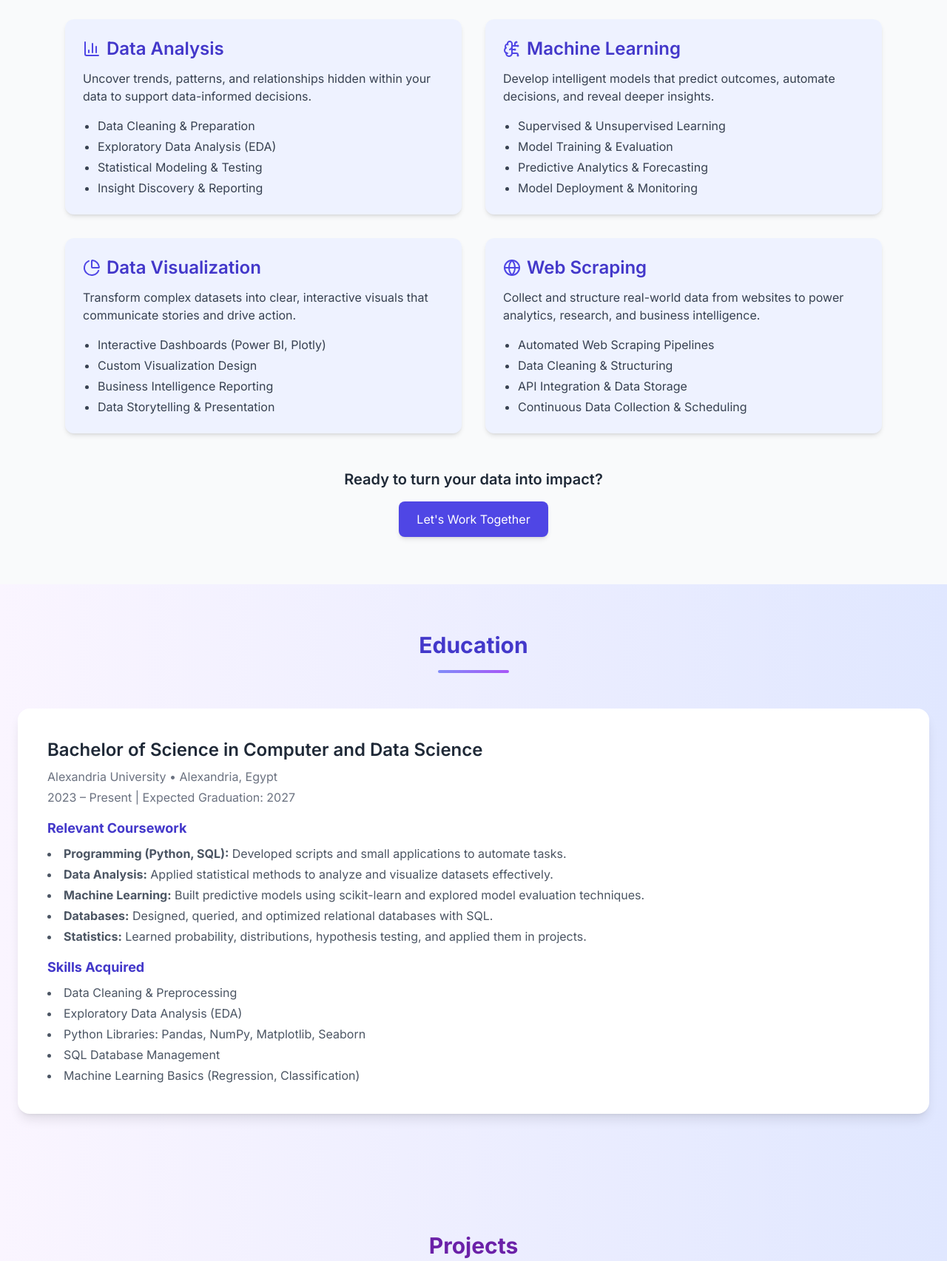
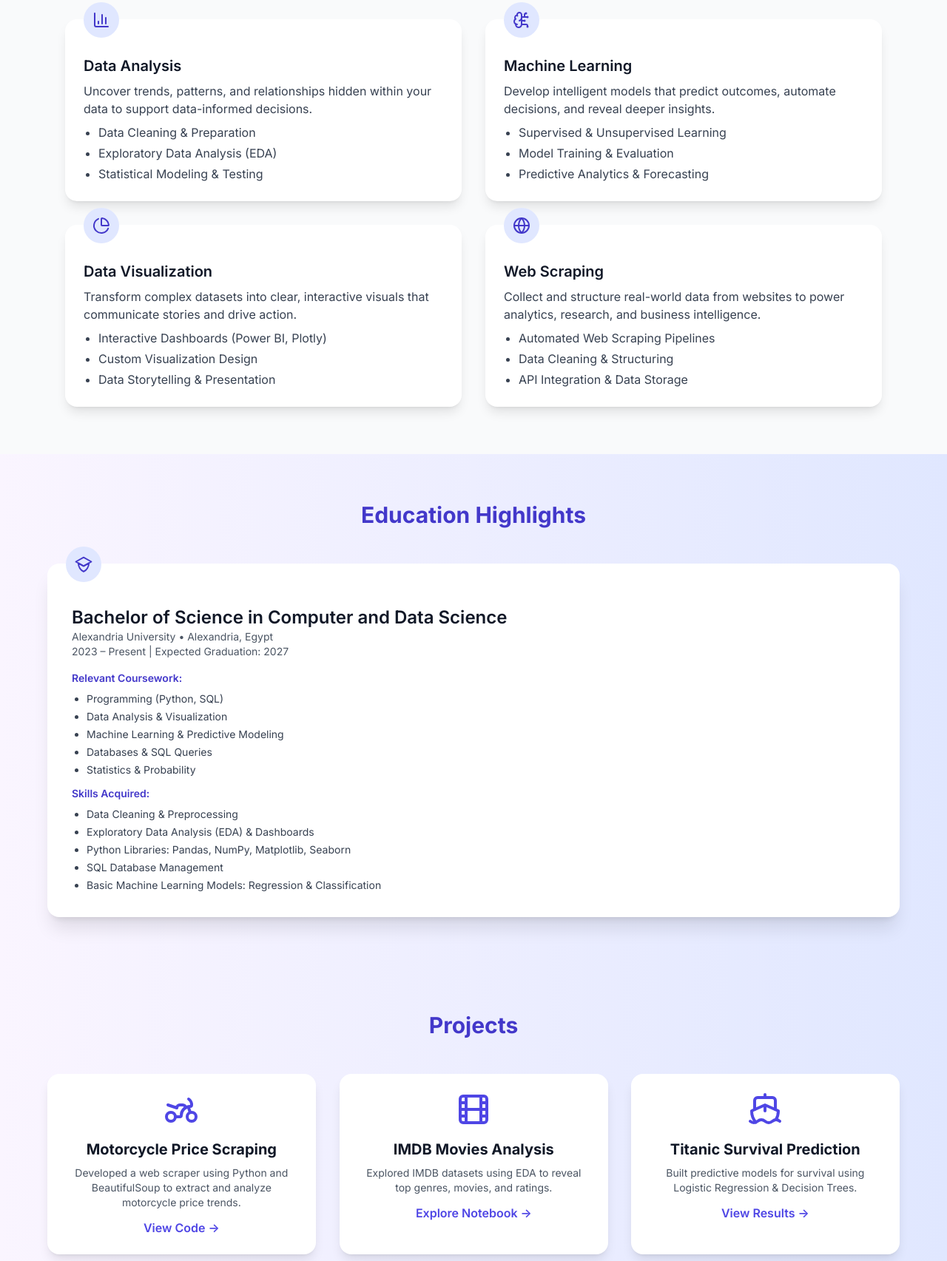
Before and after one commit to AbdalluHAhmed387/portfolio, a plain HTML site: page index.html in a window 1280 px wide. Shown: the part 985-2690 px from the top of the page at 74% size. Drawn offline with nearby package versions, Linux system fonts and the light colour scheme.

Commit message:
Add files via upload

```diff
--- a/index.html
+++ b/index.html
@@ -49,7 +49,7 @@
 
   <style>
     body { font-family: 'Inter', system-ui, -apple-system, Segoe UI, Roboto, sans-serif; scroll-behavior: smooth; }
-    .bg-hero { background: linear-gradient(135deg, #667eea 0%, #764ba2 100%); }
+    .bg-hero { background: linear-gradient(110deg, #021154 0%, #4a266c 100%); }
   </style>
 </head>
 
@@ -85,12 +85,12 @@
       <img src="https://img.icons8.com/fluency/60/combo-chart.png" class="w-12 h-12" alt="Profile Icon" loading="lazy"/>
       AbdalluH Ahmed
     </h1>
-    <p class="text-lg md:text-xl mt-3" data-aos="fade-up" data-aos-delay="100">Data Scientist | Python | SQL | Power BI | ML | Excel</p>
+    <p class="text-lg md:text-xl mt-3" data-aos="fade-up" data-aos-delay="100">Data Scientist | Python | SQL | ML | Power BI</p>
     <div class="mt-6 flex justify-center gap-3 flex-wrap" data-aos="fade-up" data-aos-delay="200">
-      <a href="https://github.com/AbdalluHAhmed387" class="px-5 py-2 bg-black text-white rounded-lg hover:bg-gray-800 flex items-center gap-2">
+      <a href="https://github.com/AbdalluHAhmed387" class="px-5 py-2 bg-black text-white rounded-lg hover:bg-gray-800 flex items-center gap-2" target="_blank">
         <img src="https://img.icons8.com/ios-glyphs/30/ffffff/github.png" class="w-5 h-5" alt="GitHub" loading="lazy"/> GitHub
       </a>
-      <a href="https://www.linkedin.com/in/abdalluhahmed387/" class="px-5 py-2 bg-blue-500 text-white rounded-lg hover:bg-blue-600 flex items-center gap-2">
+      <a href="https://www.linkedin.com/in/abdalluhahmed387/" class="px-5 py-2 bg-blue-500 text-white rounded-lg hover:bg-blue-600 flex items-center gap-2" target="_blank">
         <img src="https://img.icons8.com/ios-filled/30/ffffff/linkedin.png" class="w-5 h-5" alt="LinkedIn" loading="lazy"/> LinkedIn
       </a>
       <a href="#projects" class="px-5 py-2 bg-white text-indigo-700 rounded-lg hover:bg-gray-100 font-semibold">View My Work ↓</a>
@@ -154,93 +154,75 @@
 
 <!-- ====== Services ====== -->
 <section id="services" class="py-16 px-6 max-w-6xl mx-auto">
-  <h2 class="text-3xl font-bold mb-4 text-indigo-700 dark:text-indigo-400" data-aos="fade-right">
+  <h2 class="text-3xl font-bold mb-4 text-indigo-700 dark:text-indigo-400 text-center" data-aos="fade-right">
     My Services
   </h2>
-  <p class="text-lg text-gray-700 dark:text-gray-300 mb-12" data-aos="fade-up">
+  <p class="text-lg text-gray-700 dark:text-gray-300 mb-12 text-center" data-aos="fade-up">
     Delivering data-driven solutions that turn raw information into actionable insights and smarter business decisions.
   </p>
 
   <div class="grid md:grid-cols-2 gap-8" data-aos="fade-up">
     <!-- Data Analysis -->
-    <div class="service-card bg-indigo-50 dark:bg-gray-800 p-6 rounded-xl shadow-md transition-all duration-300">
-      <div class="flex items-center gap-2 mb-3">
-        <i data-lucide="bar-chart-3" class="w-6 h-6 text-indigo-600"></i>
-        <h3 class="text-2xl font-semibold text-indigo-700 dark:text-indigo-300">Data Analysis</h3>
+    <div class="relative group bg-white dark:bg-gray-800 p-6 rounded-2xl shadow-lg border border-transparent hover:border-indigo-500 transition-all duration-300 transform hover:-translate-y-2 hover:shadow-2xl">
+      <div class="absolute -top-6 left-6 w-12 h-12 flex items-center justify-center rounded-full bg-indigo-100 text-indigo-700">
+        <i data-lucide="bar-chart-3" class="w-6 h-6"></i>
       </div>
-      <p class="text-gray-700 dark:text-gray-300 mb-4">
-        Uncover trends, patterns, and relationships hidden within your data to support data-informed decisions.
-      </p>
-      <ul class="list-disc ml-5 text-gray-700 dark:text-gray-300 space-y-1">
+      <h3 class="font-semibold text-xl mt-6 group-hover:text-indigo-600">Data Analysis</h3>
+      <p class="text-gray-700 dark:text-gray-300 mt-2">Uncover trends, patterns, and relationships hidden within your data to support data-informed decisions.</p>
+      <ul class="list-disc ml-5 mt-2 text-gray-700 dark:text-gray-300 space-y-1">
         <li>Data Cleaning & Preparation</li>
         <li>Exploratory Data Analysis (EDA)</li>
         <li>Statistical Modeling & Testing</li>
-        <li>Insight Discovery & Reporting</li>
       </ul>
+      <a href="#contact" class="absolute bottom-4 right-4 text-indigo-600 text-sm font-medium opacity-0 group-hover:opacity-100 transition-opacity">Learn More →</a>
     </div>
 
     <!-- Machine Learning -->
-    <div class="service-card bg-indigo-50 dark:bg-gray-800 p-6 rounded-xl shadow-md transition-all duration-300">
-      <div class="flex items-center gap-2 mb-3">
-        <i data-lucide="brain-circuit" class="w-6 h-6 text-indigo-600"></i>
-        <h3 class="text-2xl font-semibold text-indigo-700 dark:text-indigo-300">Machine Learning</h3>
+    <div class="relative group bg-white dark:bg-gray-800 p-6 rounded-2xl shadow-lg border border-transparent hover:border-indigo-500 transition-all duration-300 transform hover:-translate-y-2 hover:shadow-2xl">
+      <div class="absolute -top-6 left-6 w-12 h-12 flex items-center justify-center rounded-full bg-indigo-100 text-indigo-700">
+        <i data-lucide="brain-circuit" class="w-6 h-6"></i>
       </div>
-      <p class="text-gray-700 dark:text-gray-300 mb-4">
-        Develop intelligent models that predict outcomes, automate decisions, and reveal deeper insights.
-      </p>
-      <ul class="list-disc ml-5 text-gray-700 dark:text-gray-300 space-y-1">
+      <h3 class="font-semibold text-xl mt-6 group-hover:text-indigo-600">Machine Learning</h3>
+      <p class="text-gray-700 dark:text-gray-300 mt-2">Develop intelligent models that predict outcomes, automate decisions, and reveal deeper insights.</p>
+      <ul class="list-disc ml-5 mt-2 text-gray-700 dark:text-gray-300 space-y-1">
         <li>Supervised & Unsupervised Learning</li>
         <li>Model Training & Evaluation</li>
         <li>Predictive Analytics & Forecasting</li>
-        <li>Model Deployment & Monitoring</li>
       </ul>
+      <a href="#contact" class="absolute bottom-4 right-4 text-indigo-600 text-sm font-medium opacity-0 group-hover:opacity-100 transition-opacity">Learn More →</a>
     </div>
 
     <!-- Data Visualization -->
-    <div class="service-card bg-indigo-50 dark:bg-gray-800 p-6 rounded-xl shadow-md transition-all duration-300">
-      <div class="flex items-center gap-2 mb-3">
-        <i data-lucide="pie-chart" class="w-6 h-6 text-indigo-600"></i>
-        <h3 class="text-2xl font-semibold text-indigo-700 dark:text-indigo-300">Data Visualization</h3>
+    <div class="relative group bg-white dark:bg-gray-800 p-6 rounded-2xl shadow-lg border border-transparent hover:border-indigo-500 transition-all duration-300 transform hover:-translate-y-2 hover:shadow-2xl">
+      <div class="absolute -top-6 left-6 w-12 h-12 flex items-center justify-center rounded-full bg-indigo-100 text-indigo-700">
+        <i data-lucide="pie-chart" class="w-6 h-6"></i>
       </div>
-      <p class="text-gray-700 dark:text-gray-300 mb-4">
-        Transform complex datasets into clear, interactive visuals that communicate stories and drive action.
-      </p>
-      <ul class="list-disc ml-5 text-gray-700 dark:text-gray-300 space-y-1">
+      <h3 class="font-semibold text-xl mt-6 group-hover:text-indigo-600">Data Visualization</h3>
+      <p class="text-gray-700 dark:text-gray-300 mt-2">Transform complex datasets into clear, interactive visuals that communicate stories and drive action.</p>
+      <ul class="list-disc ml-5 mt-2 text-gray-700 dark:text-gray-300 space-y-1">
         <li>Interactive Dashboards (Power BI, Plotly)</li>
         <li>Custom Visualization Design</li>
-        <li>Business Intelligence Reporting</li>
         <li>Data Storytelling & Presentation</li>
       </ul>
+      <a href="#contact" class="absolute bottom-4 right-4 text-indigo-600 text-sm font-medium opacity-0 group-hover:opacity-100 transition-opacity">Learn More →</a>
     </div>
 
     <!-- Web Scraping -->
-    <div class="service-card bg-indigo-50 dark:bg-gray-800 p-6 rounded-xl shadow-md transition-all duration-300">
-      <div class="flex items-center gap-2 mb-3">
-        <i data-lucide="globe" class="w-6 h-6 text-indigo-600"></i>
-        <h3 class="text-2xl font-semibold text-indigo-700 dark:text-indigo-300">Web Scraping</h3>
+    <div class="relative group bg-white dark:bg-gray-800 p-6 rounded-2xl shadow-lg border border-transparent hover:border-indigo-500 transition-all duration-300 transform hover:-translate-y-2 hover:shadow-2xl">
+      <div class="absolute -top-6 left-6 w-12 h-12 flex items-center justify-center rounded-full bg-indigo-100 text-indigo-700">
+        <i data-lucide="globe" class="w-6 h-6"></i>
       </div>
-      <p class="text-gray-700 dark:text-gray-300 mb-4">
-        Collect and structure real-world data from websites to power analytics, research, and business intelligence.
-      </p>
-      <ul class="list-disc ml-5 text-gray-700 dark:text-gray-300 space-y-1">
+      <h3 class="font-semibold text-xl mt-6 group-hover:text-indigo-600">Web Scraping</h3>
+      <p class="text-gray-700 dark:text-gray-300 mt-2">Collect and structure real-world data from websites to power analytics, research, and business intelligence.</p>
+      <ul class="list-disc ml-5 mt-2 text-gray-700 dark:text-gray-300 space-y-1">
         <li>Automated Web Scraping Pipelines</li>
         <li>Data Cleaning & Structuring</li>
         <li>API Integration & Data Storage</li>
-        <li>Continuous Data Collection & Scheduling</li>
       </ul>
+      <a href="#contact" class="absolute bottom-4 right-4 text-indigo-600 text-sm font-medium opacity-0 group-hover:opacity-100 transition-opacity">Learn More →</a>
     </div>
   </div>
-
-  <div class="text-center mt-12" data-aos="fade-up">
-    <h3 class="text-xl font-semibold text-gray-800 dark:text-gray-200 mb-4">
-      Ready to turn your data into impact?
-    </h3>
-    <a href="#contact" class="inline-block bg-indigo-600 text-white font-medium px-6 py-3 rounded-lg shadow-md hover:bg-indigo-700 transition-all duration-300">
-      Let's Work Together
-    </a>
-  </div>
 </section>
-
 <!-- ====== Hover Style (Like Projects) ====== -->
 <style>
   .service-card:hover {
@@ -254,85 +236,114 @@
 <script>lucide.createIcons();</script>
 
 
+<!-- ====== Education Highlights ====== -->
+<section id="education" class="py-16 px-6 bg-gradient-to-r from-purple-50 to-indigo-100 dark:from-gray-800 dark:to-gray-700">
+  <div class="max-w-6xl mx-auto">
+    <h2 class="text-3xl font-bold mb-12 text-center text-indigo-700 dark:text-indigo-400" data-aos="zoom-in">Education Highlights</h2>
 
-<!-- ====== Education ====== -->
-<section id="education" class="py-16 px-6 bg-gradient-to-r from-purple-50 to-indigo-100 dark:from-gray-800 dark:to-gray-700">
+    <div class="grid md:grid-cols-1 gap-10">
+      <!-- Bachelor Degree Card -->
+      <div class="relative group bg-white dark:bg-gray-800 p-8 rounded-2xl shadow-xl border border-transparent hover:border-indigo-500 transition-all duration-300 transform hover:-translate-y-2 hover:shadow-2xl" data-aos="fade-up">
 
-  <!-- Section Header centered -->
-  <div class="max-w-3xl mx-auto mb-12 text-center" data-aos="fade-up" data-aos-duration="1000">
-    <h2 class="text-3xl font-bold text-indigo-700 dark:text-indigo-400 mb-4">
-      Education
-    </h2>
-    <div class="h-1 w-24 mx-auto bg-gradient-to-r from-indigo-400 to-purple-500 rounded-full mb-6"></div>
+        <!-- Icon -->
+        <div class="absolute -top-6 left-6 w-12 h-12 flex items-center justify-center rounded-full bg-indigo-100 text-indigo-700">
+          <svg xmlns="http://www.w3.org/2000/svg" class="w-7 h-7" fill="none" viewBox="0 0 24 24" stroke="currentColor" stroke-width="1.6">
+            <path stroke-linecap="round" stroke-linejoin="round" d="M12 14l9-5-9-5-9 5 9 5z" />
+            <path stroke-linecap="round" stroke-linejoin="round" d="M12 14l6.16-3.422A12.083 12.083 0 0112 20.5a12.083 12.083 0 01-6.16-9.922L12 14z" />
+          </svg>
         </div>
 
-  <!-- Degree Card aligned left with full details -->
-  <div class="bg-white dark:bg-gray-800 shadow-lg rounded-2xl p-8 md:p-10 mb-8" data-aos="fade-up" data-aos-delay="100">
-    <h3 class="text-2xl font-semibold text-gray-800 dark:text-white mb-2">Bachelor of Science in Computer and Data Science</h3>
-    <p class="text-gray-500 dark:text-gray-400 mb-1">Alexandria University • Alexandria, Egypt</p>
-    <p class="text-gray-500 dark:text-gray-400 mb-4">2023 – Present | Expected Graduation: 2027</p>
+        <!-- Degree Info -->
+        <h3 class="font-semibold text-2xl mt-6 group-hover:text-indigo-600">Bachelor of Science in Computer and Data Science</h3>
+        <p class="text-sm text-gray-600 dark:text-gray-400">Alexandria University • Alexandria, Egypt</p>
+        <p class="text-sm text-gray-600 dark:text-gray-400 mb-4">2023 – Present | Expected Graduation: 2027</p>
 
-    <!-- Relevant Coursework -->
-    <h4 class="text-lg font-bold text-indigo-700 dark:text-indigo-400 mb-2">Relevant Coursework</h4>
-    <ul class="list-disc list-inside text-gray-600 dark:text-gray-300 space-y-1 mb-4">
-      <li><strong>Programming (Python, SQL):</strong> Developed scripts and small applications to automate tasks.</li>
-      <li><strong>Data Analysis:</strong> Applied statistical methods to analyze and visualize datasets effectively.</li>
-      <li><strong>Machine Learning:</strong> Built predictive models using scikit-learn and explored model evaluation techniques.</li>
-      <li><strong>Databases:</strong> Designed, queried, and optimized relational databases with SQL.</li>
-      <li><strong>Statistics:</strong> Learned probability, distributions, hypothesis testing, and applied them in projects.</li>
+        <!-- Coursework -->
+        <p class="font-semibold text-sm text-indigo-700 dark:text-indigo-400">Relevant Coursework:</p>
+        <ul class="list-disc pl-5 mt-2 text-sm text-gray-700 dark:text-gray-300 space-y-1 mb-3">
+          <li>Programming (Python, SQL)</li>
+          <li>Data Analysis & Visualization</li>
+          <li>Machine Learning & Predictive Modeling</li>
+          <li>Databases & SQL Queries</li>
+          <li>Statistics & Probability</li>
         </ul>
 
         <!-- Skills Acquired -->
-    <h4 class="text-lg font-bold text-indigo-700 dark:text-indigo-400 mb-2">Skills Acquired</h4>
-    <ul class="list-disc list-inside text-gray-600 dark:text-gray-300 space-y-1">
+        <p class="font-semibold text-sm text-indigo-700 dark:text-indigo-400">Skills Acquired:</p>
+        <ul class="list-disc pl-5 mt-2 text-sm text-gray-700 dark:text-gray-300 space-y-1">
           <li>Data Cleaning & Preprocessing</li>
-      <li>Exploratory Data Analysis (EDA)</li>
+          <li>Exploratory Data Analysis (EDA) & Dashboards</li>
           <li>Python Libraries: Pandas, NumPy, Matplotlib, Seaborn</li>
           <li>SQL Database Management</li>
-      <li>Machine Learning Basics (Regression, Classification)</li>
+          <li>Basic Machine Learning Models: Regression & Classification</li>
         </ul>
+      </div>
+    </div>
   </div>
 </section>
 
-
 <!-- ====== Projects ====== -->
 <section id="projects" class="py-16 px-6 bg-gradient-to-r from-purple-50 to-indigo-100 dark:from-gray-800 dark:to-gray-700">
-  <h2 class="text-3xl font-bold mb-10 text-center text-purple-800 dark:text-white" data-aos="zoom-in">Projects</h2>
+  <h2 class="text-3xl font-bold mb-12 text-center text-indigo-700 dark:text-indigo-400" data-aos="zoom-in">Projects</h2>
+
   <div class="grid md:grid-cols-3 sm:grid-cols-2 gap-8 max-w-6xl mx-auto">
 
     <!-- Motorcycle Project -->
-    <article class="bg-white dark:bg-gray-800 shadow-lg rounded-2xl p-6 text-center" data-aos="flip-left">
-      <img src="https://img.icons8.com/ios-filled/80/667eea/motorcycle.png" class="mx-auto mb-4" alt="Motorcycle Icon" loading="lazy" />
-      <h3 class="font-bold text-xl mb-2">Motorcycle Price Scraping</h3>
+    <article class="project-card relative group bg-white dark:bg-gray-800 shadow-lg rounded-2xl p-6 text-center transition-all duration-300 transform hover:-translate-y-2 hover:shadow-2xl" data-aos="flip-left">
+      <div class="flex justify-center mb-4">
+        <i data-lucide="motorbike" class="w-12 h-12 text-indigo-600"></i>
+      </div>
+      <h3 class="font-bold text-xl mb-2 group-hover:text-indigo-600">Motorcycle Price Scraping</h3>
       <p class="text-gray-600 dark:text-gray-300 text-sm">Developed a web scraper using Python and BeautifulSoup to extract and analyze motorcycle price trends.</p>
       <div class="mt-3 flex justify-center gap-3">
-        <a href="https://github.com/AbdalluHAhmed387/motrocycle" class="text-indigo-600 font-semibold hover:underline">View Code →</a>
+        <a href="https://github.com/AbdalluHAhmed387/motrocycle" class="text-indigo-600 font-semibold hover:underline" target="_blank">View Code →</a>
       </div>
     </article>
 
     <!-- IMDB Project -->
-    <article class="bg-white dark:bg-gray-800 shadow-lg rounded-2xl p-6 text-center" data-aos="flip-up">
-      <img src="https://img.icons8.com/color/96/imdb.png" class="mx-auto mb-4" alt="IMDB Icon" loading="lazy" />
-      <h3 class="font-bold text-xl mb-2">IMDB Movies Analysis</h3>
+    <article class="project-card relative group bg-white dark:bg-gray-800 shadow-lg rounded-2xl p-6 text-center transition-all duration-300 transform hover:-translate-y-2 hover:shadow-2xl" data-aos="flip-up">
+      <div class="flex justify-center mb-4">
+        <i data-lucide="film" class="w-12 h-12 text-indigo-600"></i>
+      </div>
+      <h3 class="font-bold text-xl mb-2 group-hover:text-indigo-600">IMDB Movies Analysis</h3>
       <p class="text-gray-600 dark:text-gray-300 text-sm">Explored IMDB datasets using EDA to reveal top genres, movies, and ratings.</p>
       <div class="mt-3 flex justify-center gap-3">
-        <a href="https://github.com/AbdalluHAhmed387/Movies" class="text-indigo-600 font-semibold hover:underline">Explore Notebook →</a>
+        <a href="https://github.com/AbdalluHAhmed387/Movies" class="text-indigo-600 font-semibold hover:underline" target="_blank">Explore Notebook →</a>
       </div>
     </article>
 
     <!-- Titanic Project -->
-    <article class="bg-white dark:bg-gray-800 shadow-lg rounded-2xl p-6 text-center" data-aos="flip-right">
-      <img src="https://img.icons8.com/ios-filled/80/667eea/cruise-ship.png" class="mx-auto mb-4" alt="Titanic Icon" loading="lazy" />
-      <h3 class="font-bold text-xl mb-2">Titanic Survival Prediction</h3>
+    <article class="project-card relative group bg-white dark:bg-gray-800 shadow-lg rounded-2xl p-6 text-center transition-all duration-300 transform hover:-translate-y-2 hover:shadow-2xl" data-aos="flip-right">
+      <div class="flex justify-center mb-4">
+        <i data-lucide="ship" class="w-12 h-12 text-indigo-600"></i>
+      </div>
+      <h3 class="font-bold text-xl mb-2 group-hover:text-indigo-600">Titanic Survival Prediction</h3>
       <p class="text-gray-600 dark:text-gray-300 text-sm">Built predictive models for survival using Logistic Regression & Decision Trees.</p>
       <div class="mt-3 flex justify-center gap-3">
-        <a href="https://github.com/AbdalluHAhmed387/Titanic" class="text-indigo-600 font-semibold hover:underline">View Results →</a>
+        <a href="https://github.com/AbdalluHAhmed387/Titanic" class="text-indigo-600 font-semibold hover:underline" target="_blank">View Results →</a>
       </div>
     </article>
 
   </div>
 </section>
 
+<!-- ====== Project Hover Effect Style ====== -->
+<style>
+  .project-card {
+    cursor: pointer;
+    transition: all 0.3s ease;
+  }
+  .project-card:hover {
+    transform: translateY(-6px);
+    box-shadow: 0 12px 24px rgba(0,0,0,0.15);
+    filter: brightness(1.05);
+  }
+</style>
+
+<!-- ====== Lucide Icons Initialization ====== -->
+<script>
+  lucide.createIcons();
+</script>
 <!-- ====== Certificates ====== -->
 <section id="certificates" class="py-16 px-6 bg-gradient-to-b from-indigo-50 to-white dark:from-gray-900 dark:to-gray-800">
   <div class="max-w-6xl mx-auto">
@@ -365,8 +376,8 @@
       </div>
 
       <!-- Sprints x Microsoft Certificate -->
-      <div class="relative group bg-white dark:bg-gray-800 p-6 rounded-2xl shadow-xl border border-transparent hover:border-green-500 transition-all duration-300 transform hover:-translate-y-2 hover:shadow-2xl" data-aos="fade-up" data-aos-delay="200">
-        <div class="absolute -top-6 left-6 w-12 h-12 flex items-center justify-center rounded-full bg-green-100 text-green-700">
+      <div class="relative group bg-white dark:bg-gray-800 p-6 rounded-2xl shadow-xl border border-transparent hover:border-indigo-500 transition-all duration-300 transform hover:-translate-y-2 hover:shadow-2xl" data-aos="fade-up" data-aos-delay="200">
+        <div class="absolute -top-6 left-6 w-12 h-12 flex items-center justify-center rounded-full bg-indigo-100 text-indigo-700">
           <!-- Microsoft Style Icon -->
           <svg xmlns="http://www.w3.org/2000/svg" class="w-7 h-7" fill="currentColor" viewBox="0 0 24 24">
             <rect x="3" y="3" width="8" height="8" rx="1.5"/>
@@ -376,11 +387,11 @@
           </svg>
         </div>
 
-        <h3 class="font-semibold text-xl mt-6 group-hover:text-green-600">AI & Machine Learning Trainee</h3>
+        <h3 class="font-semibold text-xl mt-6 group-hover:text-indigo-600">AI & Machine Learning Trainee</h3>
         <p class="text-sm text-gray-600 dark:text-gray-400">Sprints x Microsoft Summer Camp • Remote</p>
         <p class="text-sm text-gray-600 dark:text-gray-400 mb-3">July 2025 – September 2025</p>
 
-        <p class="font-semibold text-sm text-green-700 dark:text-green-400">Key Achievements:</p>
+        <p class="font-semibold text-sm text-indigo-700 dark:text-indigo-400">Key Achievements:</p>
         <ul class="list-disc pl-5 mt-2 text-sm text-gray-700 dark:text-gray-300 space-y-1">
           <li>Completed <strong>40+ hours</strong> of intensive training in <strong>AI and Machine Learning</strong>.</li>
           <li>Built and optimized <strong>supervised & unsupervised models</strong> (Regression, Classification, Clustering) using Python & scikit-learn.</li>
@@ -389,12 +400,12 @@
           <li>Collaborated on team projects to design and implement AI-driven solutions.</li>
         </ul>
 
-        <a href="assets/Sprints_Microsoft_Certificate.pdf" target="_blank" class="text-green-600 text-sm font-medium mt-4 inline-block hover:underline">View Credential →</a>
+        <a href="assets/Sprints_Microsoft_Certificate.pdf" target="_blank" class="text-indigo-600 text-sm font-medium mt-4 inline-block hover:underline">View Credential →</a>
       </div>
 
       <!-- QWorld Certificate -->
-      <div class="relative group bg-white dark:bg-gray-800 p-6 rounded-2xl shadow-xl border border-transparent hover:border-purple-500 transition-all duration-300 transform hover:-translate-y-2 hover:shadow-2xl" data-aos="fade-up" data-aos-delay="300">
-        <div class="absolute -top-6 left-6 w-12 h-12 flex items-center justify-center rounded-full bg-purple-100 text-purple-700">
+      <div class="relative group bg-white dark:bg-gray-800 p-6 rounded-2xl shadow-xl border border-transparent hover:border-indigo-500 transition-all duration-300 transform hover:-translate-y-2 hover:shadow-2xl" data-aos="fade-up" data-aos-delay="300">
+        <div class="absolute -top-6 left-6 w-12 h-12 flex items-center justify-center rounded-full bg-indigo-100 text-indigo-700">
           <svg xmlns="http://www.w3.org/2000/svg" class="w-7 h-7" viewBox="0 0 24 24" fill="none" stroke="currentColor" stroke-width="1.6">
             <circle cx="12" cy="12" r="2" fill="currentColor"/>
             <path stroke-linecap="round" stroke-linejoin="round" d="M19.5 12c0 4.142-3.358 7.5-7.5 7.5S4.5 16.142 4.5 12 7.858 4.5 12 4.5 19.5 7.858 19.5 12z"/>
@@ -402,11 +413,11 @@
           </svg>
         </div>
 
-        <h3 class="font-semibold text-xl mt-6 group-hover:text-purple-600">Quantum Computing Intern</h3>
+        <h3 class="font-semibold text-xl mt-6 group-hover:text-indigo-600">Quantum Computing Intern</h3>
         <p class="text-sm text-gray-600 dark:text-gray-400">QWorld • Remote</p>
         <p class="text-sm text-gray-600 dark:text-gray-400 mb-3">July 2025 – September 2025</p>
 
-        <p class="font-semibold text-sm text-purple-700 dark:text-purple-400">Key Achievements:</p>
+        <p class="font-semibold text-sm text-indigo-700 dark:text-indigo-400">Key Achievements:</p>
         <ul class="list-disc pl-5 mt-2 text-sm text-gray-700 dark:text-gray-300 space-y-1">
           <li>Learned <strong>Qiskit</strong> and quantum gates programming.</li>
           <li>Designed quantum circuits for basic <strong>algorithms</strong> like Grover & Deutsch-Jozsa.</li>
@@ -414,7 +425,7 @@
           <li>Documented quantum experiments and results in Jupyter notebooks.</li>
         </ul>
 
-        <a href="assets/QWorld_Certificate.pdf" target="_blank" class="text-purple-600 text-sm font-medium mt-4 inline-block hover:underline">View Credential →</a>
+        <a href="assets/QWorld_Certificate.pdf" target="_blank" class="text-indigo-600 text-sm font-medium mt-4 inline-block hover:underline">View Credential →</a>
       </div>
     </div>
   </div>
```
Lines whose indentation alone changed are shown as unchanged.
